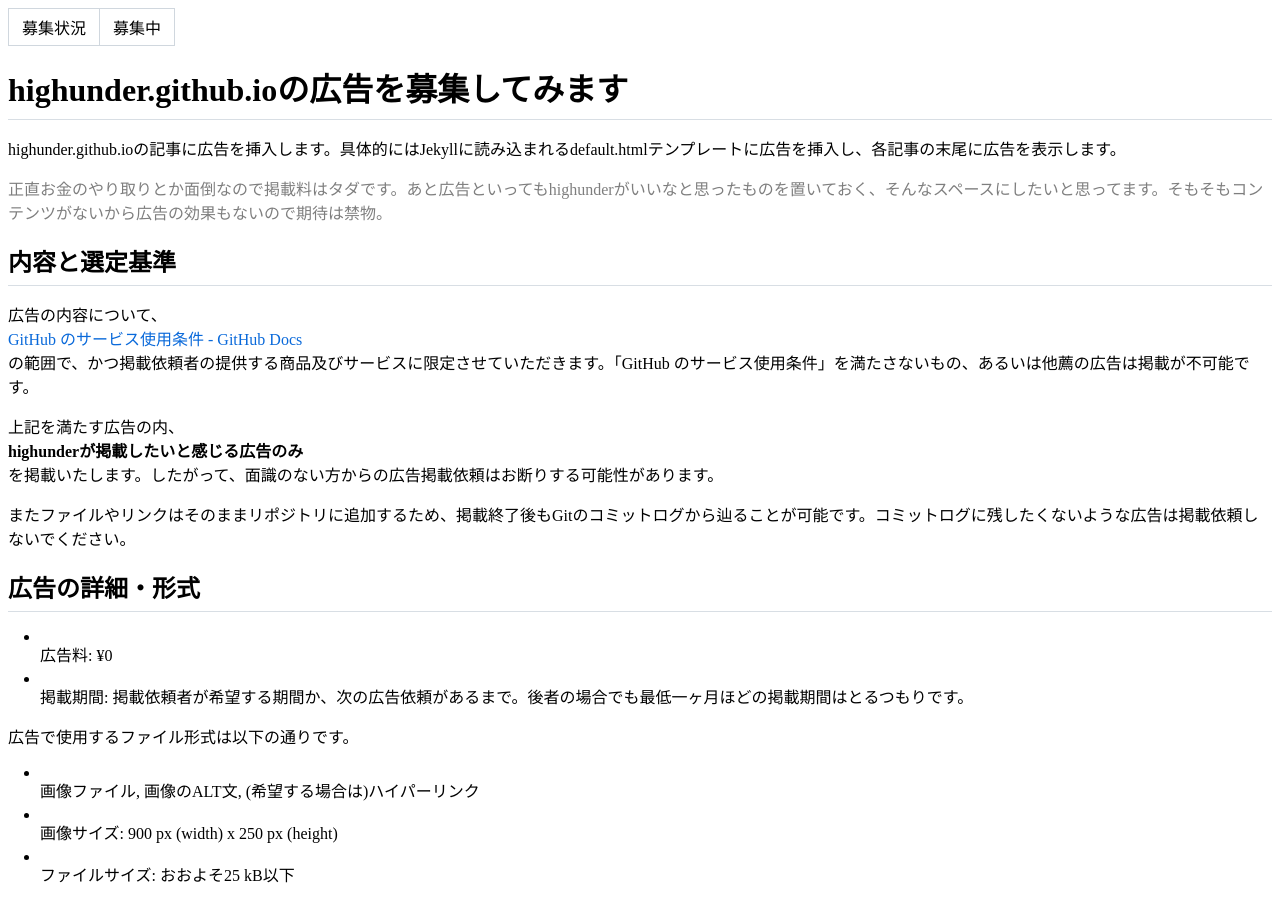
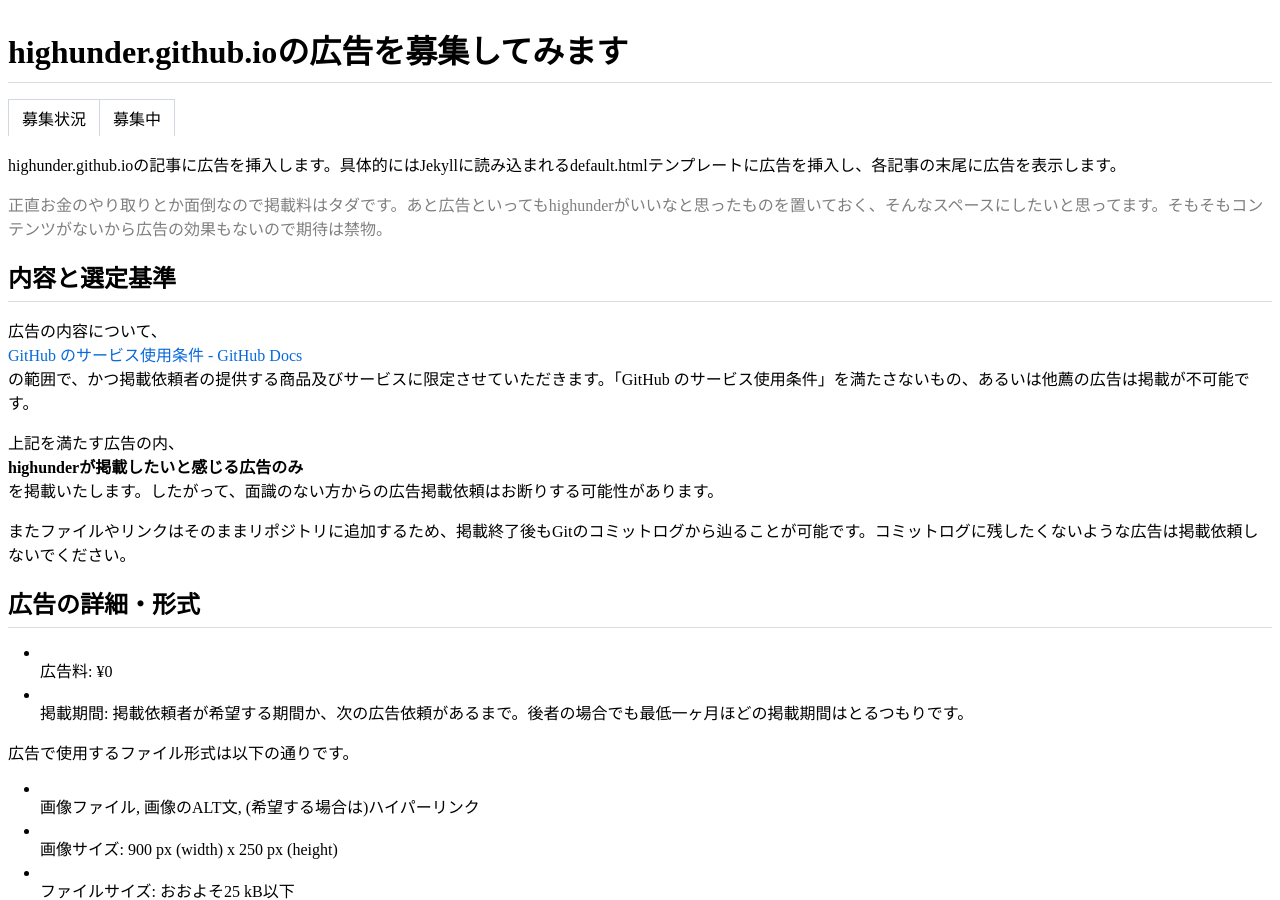
Before and after one commit to highunder/highunder.github.io, a Jekyll site: the page built from 2023-12_ad01.md, in a window 1280 px wide and 900 px high. Built offline with Jekyll 4.4.1, drawn with Linux system fonts in a browser that asks for light colours; part of the change alters nothing that is shown.

Commit message:
Update 2023-12_ad01.md

```diff
--- a/2023-12_ad01.md
+++ b/2023-12_ad01.md
@@ -2,6 +2,8 @@
 layout: default
 title: highunder.github.ioの広告募集中
 ---
+
+# highunder.github.ioの広告を募集してみます
 
  <table>
     <tr>
@@ -9,8 +11,6 @@ title: highunder.github.ioの広告募集中
       <td>募集中</td>
     </tr>
  </table>
-
-# highunder.github.ioの広告を募集してみます
 
 highunder.github.ioの記事に広告を挿入します。具体的にはJekyllに読み込まれるdefault.htmlテンプレートに広告を挿入し、各記事の末尾に広告を表示します。
 
```
